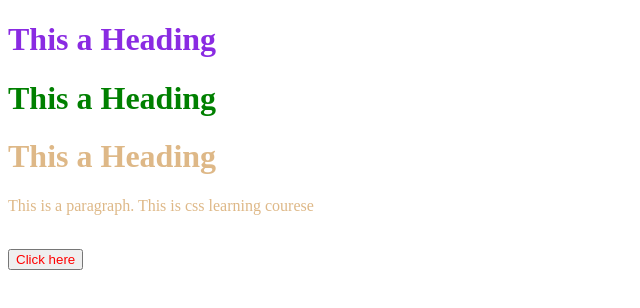
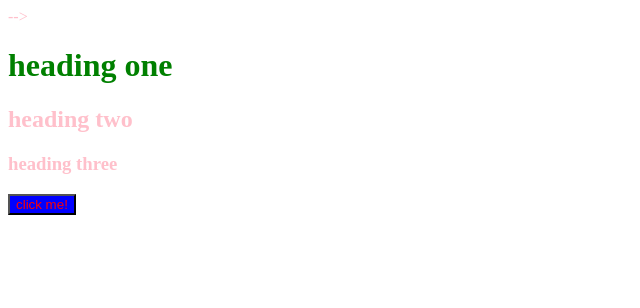
Before and after one commit to Atique-Qayum/CSS, a plain HTML site: page index.html in a window 1280 px wide. Shown: the whole page, without its empty margins (0-640 px from the left). Drawn offline with Linux system fonts and the light colour scheme.

Commit message:
update css file

```diff
--- a/index.html
+++ b/index.html
@@ -84,7 +84,7 @@
 
 <!-- Used to set color of background -->
 
-<!DOCTYPE html>
+<!-- <!DOCTYPE html>
 <html lang="en">
 <head>
     <meta charset="UTF-8">
@@ -99,7 +99,7 @@
     <p class="bhai">This is a paragraph. This is css learning courese</p1></p></body></html><br />
     <button>Click here</button>
 </body>
-</html>
+</html> -->
 
 
 <!--
@@ -113,3 +113,50 @@
         Class Selector
             .myClass {}
 -->
+
+
+<!-- <!DOCTYPE html>
+<html lang="en">
+<head>
+    <meta charset="UTF-8">
+    <meta name="viewport" content="width=device-width, initial-scale=1.0">
+    <title>CSS Level 1</title>
+    <link rel="stylesheet" href="style.css">
+</head>
+<body>
+    <div id="box">
+     thsi is a spmle text
+    </div>
+    <!-- <div class="myclass"></div>
+    <div id="myid"></div>
+    <div id="box"></div> -->
+</body>
+</html>
+ -->
+
+
+
+
+<!DOCTYPE html>
+<html lang="en">
+<head>
+    <meta charset="UTF-8">
+    <meta name="viewport" content="width=device-width, initial-scale=1.0">
+    <title>CSS Level 1</title>
+    <link rel="stylesheet" href="style.css">
+    <style>
+        button {
+            background-color: blue;
+        }
+    </style>
+</head>
+<body>
+    <h1 class="heading">heading one</h1>
+    <h2 class="heading">heading two</h2>
+    <h3 class="heading">heading three</h3>
+    <button>
+        click me!
+    </button>
+
+</body>
+</html>
--- a/style.css
+++ b/style.css
@@ -15,7 +15,7 @@ body {
     background-color: black;
 } */
 
-
+/*
 /* Selector */
 
 /* universal Selector */
@@ -44,3 +44,4 @@ button {
 .bhai {
     color:burlywood
 }
+ */
```
